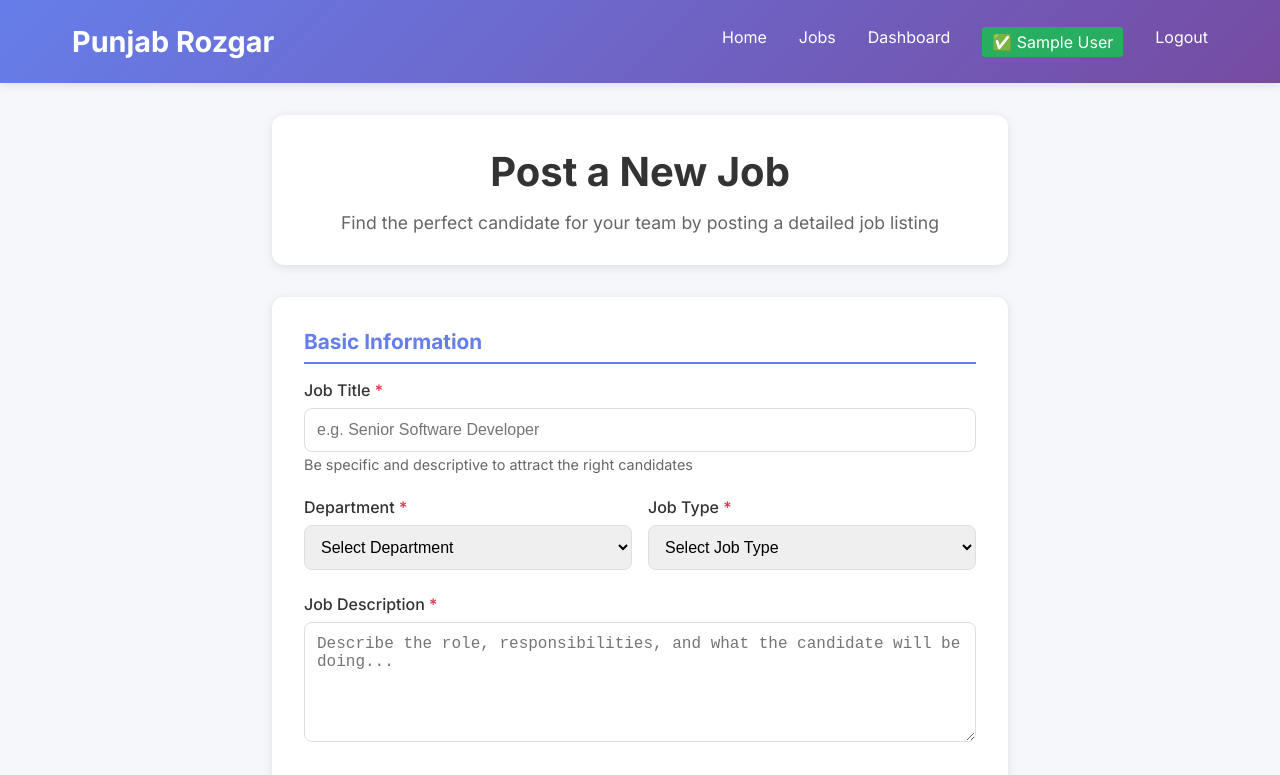
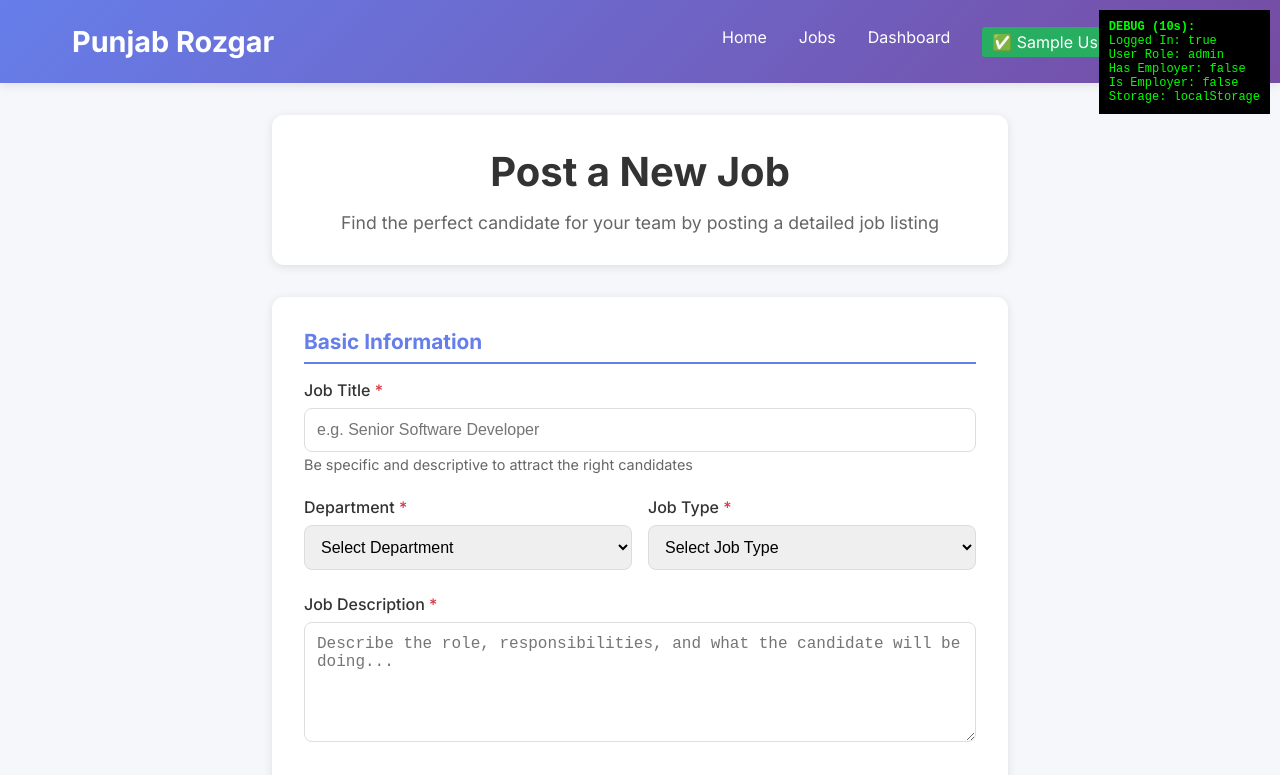
Before and after one commit to Mohan-200496/CSE_95-analytics, a website: page frontend/pages/employer/add-job.html in a window 1280 px wide. Shown: the top 775 px of the page. Drawn offline with Linux system fonts and the light colour scheme; sample sign-in values are in the browser's storage.

Commit message:
Force complete user session refresh on login + detailed debug info

```diff
--- a/frontend/js/auth.js
+++ b/frontend/js/auth.js
@@ -137,6 +137,9 @@
             }
 
             if (response.ok && data.success) {
+                // Force complete cleanup before setting new user data
+                this.logout(false); // Don't redirect during logout
+
                 this.accessToken = data.access_token;
                 this.setCurrentUser(data.user, rememberMe);
                 this.setAccessToken(data.access_token, rememberMe);
@@ -210,7 +213,7 @@
         }
     }
 
-    logout() {
+    logout(redirect = true) {
         console.log('🚪 Logging out user...');
         this.currentUser = null;
         this.accessToken = null;
@@ -224,6 +227,11 @@
 
         // Show logout success message
         console.log('✅ User logged out successfully');
+
+        if (!redirect) {
+            console.log('⏸️ Logout without redirect (login process)');
+            return;
+        }
 
         // Only redirect if we're in a protected area (not on public pages)
         const currentPath = window.location.pathname;
--- a/frontend/pages/employer/add-job.html
+++ b/frontend/pages/employer/add-job.html
@@ -297,6 +297,44 @@
 <body>
     <script>
         document.addEventListener('DOMContentLoaded', function () {
+            // Force refresh user data from storage
+            console.log('=== EMPLOYER PAGE ACCESS CHECK ===');
+            console.log('Page loaded at:', new Date().toISOString());
+
+            // Check all possible storage locations
+            const localUser = localStorage.getItem('user');
+            const sessionUser = sessionStorage.getItem('user');
+            const localToken = localStorage.getItem('access_token');
+            const sessionToken = sessionStorage.getItem('access_token');
+
+            console.log('localStorage user:', localUser);
+            console.log('sessionStorage user:', sessionUser);
+            console.log('localStorage token:', !!localToken);
+            console.log('sessionStorage token:', !!sessionToken);
+
+            // Force reload auth manager
+            authManager.loadUserFromStorage();
+            authManager.loadTokenFromStorage();
+
+            console.log('AuthManager currentUser after reload:', authManager.currentUser);
+            console.log('AuthManager isLoggedIn:', authManager.isLoggedIn());
+            console.log('AuthManager hasRole(employer):', authManager.hasRole('employer'));
+            console.log('AuthManager isEmployer:', authManager.isEmployer());
+
+            // Show debug info on page for 10 seconds
+            const debugDiv = document.createElement('div');
+            debugDiv.style.cssText = 'position: fixed; top: 10px; right: 10px; background: #000; color: #00ff00; padding: 10px; font-family: monospace; font-size: 12px; z-index: 9999; max-width: 300px;';
+            debugDiv.innerHTML = `
+                <strong>DEBUG (10s):</strong><br>
+                Logged In: ${authManager.isLoggedIn()}<br>
+                User Role: ${authManager.currentUser?.role || 'none'}<br>
+                Has Employer: ${authManager.hasRole('employer')}<br>
+                Is Employer: ${authManager.isEmployer()}<br>
+                Storage: ${localUser ? 'localStorage' : sessionUser ? 'sessionStorage' : 'none'}
+            `;
+            document.body.appendChild(debugDiv);
+            setTimeout(() => debugDiv.remove(), 10000);
+
             if (!authManager.requireRole('employer', '/pages/auth/login.html')) return;
         });
     </script>
```
